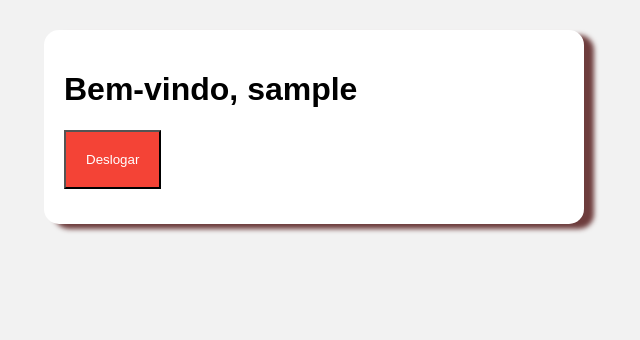
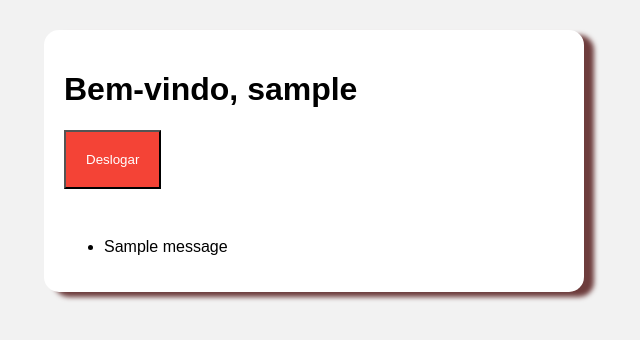
Before and after one commit to Sol-Aniel/LBP1_OProjetooo3, a Flask app: page /painel in a window 1280 px wide. Shown: the top 340 px of the page, without its empty margins (326-966 px from the left). Run offline with Flask 3, Linux system fonts and the light colour scheme; the visitor is signed in with stand-in values (Sample User, id 1); one stand-in notice (Sample message) is shown.

Commit message:
Update painel.html

```diff
--- a/projeto_foda/templates/painel.html
+++ b/projeto_foda/templates/painel.html
@@ -12,6 +12,19 @@
         <form method="POST" action="/logout">
             <button class='alert' type="submit">Deslogar</button>
         </form>
+        {% with messages = get_flashed_messages(with_categories=True) %}
+        <br>
+        <ul>
+            {% if messages %}
+                {% for category, message in messages %}
+                <li class="{{ category }}">
+                    <span class="closebtn" onclick="this.parentElement.style.display='none';">&times;</span>
+                    {{ message }}
+                </li>
+                {% endfor %}
+            {% endif %}
+        </ul>
+    {% endwith %}
     </div>
 </body>
 </html>
```
